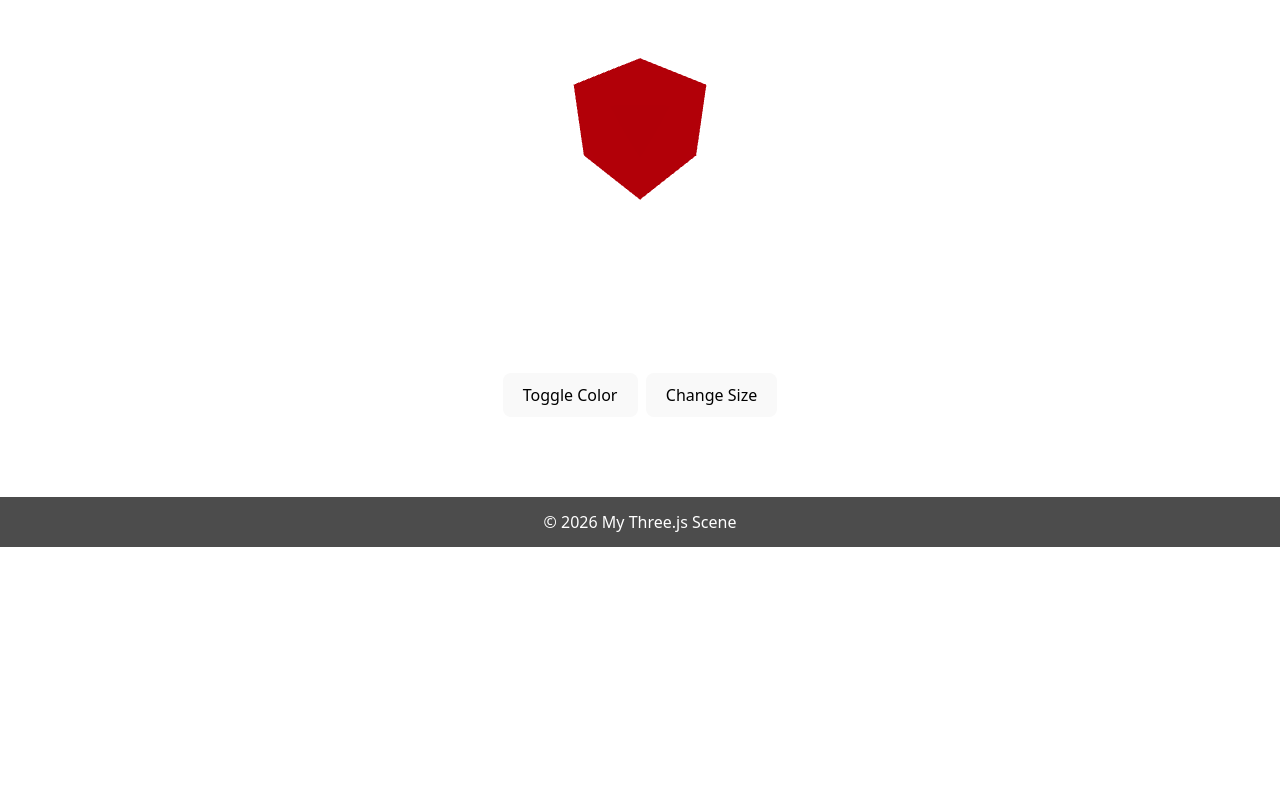
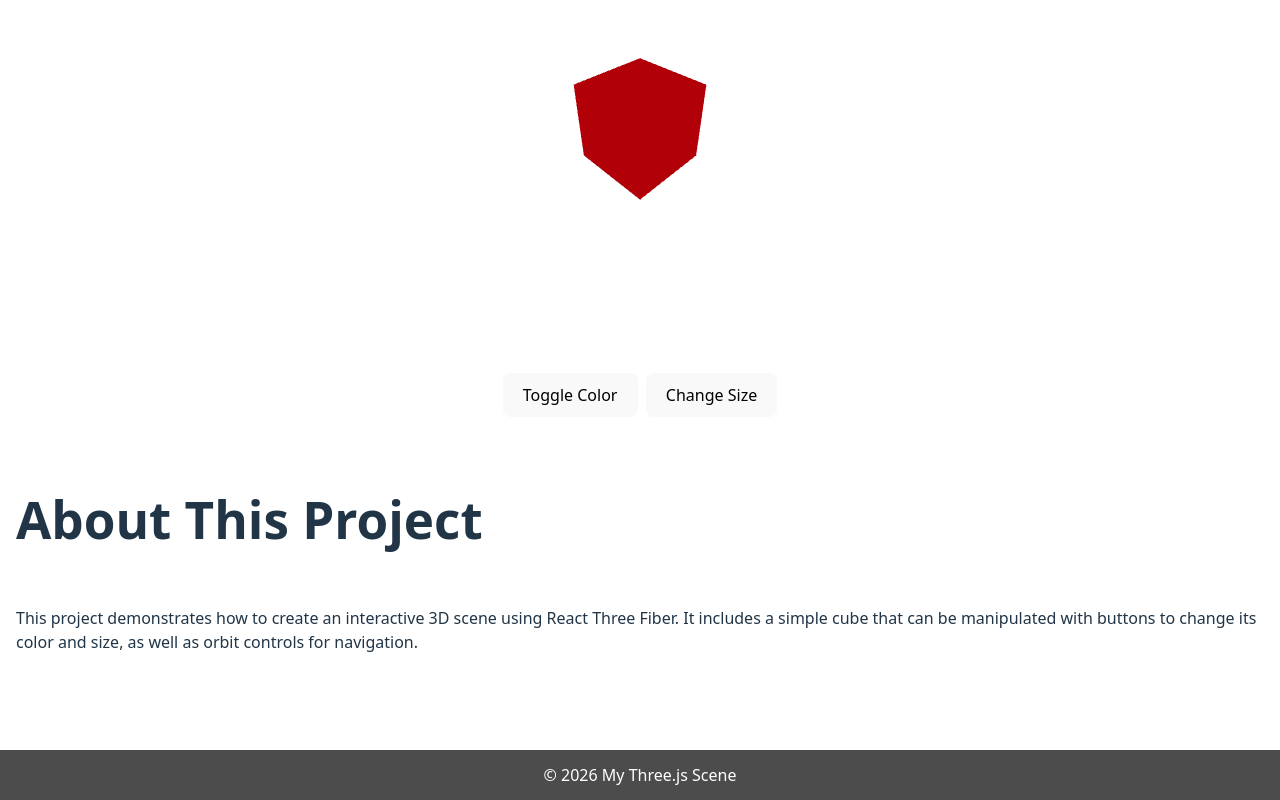
Before and after one commit to shehryarf67/Three.js-3D-Product-Configurator, a React (Vite) app: page / in a window 1280 px wide. Shown: the part 507-1307 px from the top of the page. Before the commit the page ends 1054 px from the top, so only its background shows below. Built offline with nearby package versions, Linux system fonts and the light colour scheme.

Commit message:
Creating an about section and scaling buttons.

```diff
--- a/src/App.jsx
+++ b/src/App.jsx
@@ -73,6 +73,17 @@ const Hero = () => {
   );
 };
 
+const About = () => {
+  return (
+    <section className="about">
+      <h1>About This Project</h1>
+      <p>
+        This project demonstrates how to create an interactive 3D scene using React Three Fiber. It includes a simple cube that can be manipulated with buttons to change its color and size, as well as orbit controls for navigation.
+      </p>
+    </section>
+  );
+};
+
 const Cube = ({ position, size, color }) => {
   const meshRef = useRef(null);
 
@@ -110,6 +121,7 @@ export default function App() {
     <div style={{ width: "100vw", height: "100vh" }}>
       <Navbar />
       <Hero />
+      <About />
       <div className="footer">© 2026 My Three.js Scene</div>
 
     </div>
--- a/src/index.css
+++ b/src/index.css
@@ -73,6 +73,14 @@ ul {
   display: flex;
 }
 
+.about{
+  display: flex;
+  justify-content: space-between;
+  flex-direction: column;
+  min-height: 10vh;
+  padding: 1rem;
+}
+
 body {
   margin: 0;
   display: flex;
@@ -105,6 +113,7 @@ button {
   transition: border-color 0.25s;
 }
 button:hover {
+  scale: 1.05;
   border-color: #646cff;
   background-color: #535bf2;
 }
```
